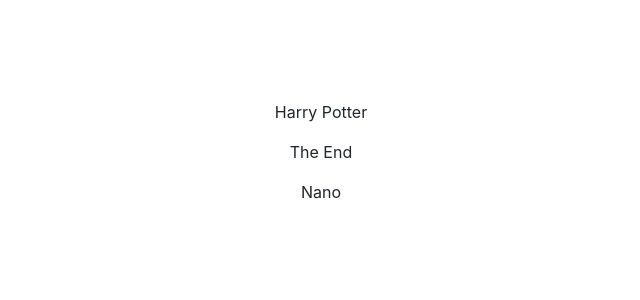
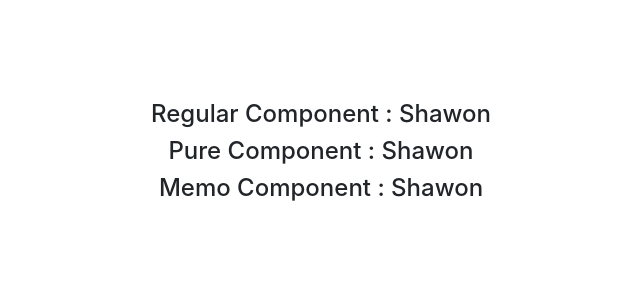
Before and after one commit to shawon39/45-days-of-code---React-JS, a React (Create React App) app: page / in a window 1280 px wide. Shown: the top 300 px of the page, without its empty margins (319-959 px from the left). Built offline with nearby package versions, Linux system fonts and the light colour scheme.

Commit message:
Added Pure Components

```diff
--- /dev/null
+++ b/src/components/14-PureComp/MemoComp.js
@@ -0,0 +1,12 @@
+import React from 'react'
+
+function MemoComp({name}) {
+  console.log("------ Memo Component ------");
+  return (
+    <div>
+      <h4>Memo Component : {name}</h4>
+    </div>
+  )
+}
+
+export default React.memo(MemoComp) // Only Change here
--- /dev/null
+++ b/src/components/14-PureComp/ParentComp.js
@@ -0,0 +1,35 @@
+import React, { Component } from "react";
+import ReqComp from "./ReqComp";
+import PureComp from "./PureComp";
+import MemoComp from "./MemoComp";
+
+class ParentComp extends Component {
+	constructor(props) {
+		super(props);
+
+		this.state = {
+			name: "Shawon",
+		};
+	}
+
+	componentDidMount() {
+		setInterval(() => {
+			this.setState({
+				name: "Shawon",
+			});
+		}, 2000);
+	}
+
+	render() {
+		console.log("------ Parent Component ------");
+		return (
+			<div>
+				<ReqComp name={this.state.name} />
+				<PureComp name={this.state.name} />
+        <MemoComp name={this.state.name}/>
+			</div>
+		);
+	}
+}
+
+export default ParentComp;
--- /dev/null
+++ b/src/components/14-PureComp/PureComp.js
@@ -0,0 +1,14 @@
+import React, { PureComponent } from "react";
+
+class PureComp extends PureComponent {
+	render() {
+		console.log("------ Pure Component ------");
+		return (
+			<div>
+				<h4>Pure Component : {this.props.name}</h4>
+			</div>
+		);
+	}
+}
+
+export default PureComp;
--- /dev/null
+++ b/src/components/14-PureComp/ReqComp.js
@@ -0,0 +1,15 @@
+import React, { Component } from "react";
+
+class ReqComp extends Component {
+
+	render() {
+		console.log("------ Regular Component ------");
+		return (
+			<div>
+				<h4>Regular Component : {this.props.name}</h4>
+			</div>
+		);
+	}
+}
+
+export default ReqComp;
--- a/src/components/App.js
+++ b/src/components/App.js
@@ -16,12 +16,13 @@
 // import HoverCounter from "./11-HigherOrderComponents/HoverCounter/HoverCounter";
 // import ContextAPI from "./12-ContextAPI/ContextAPI";
 // import Fragments from "./13-Fragments/Fragments";
-import Fragments2 from './13-Fragments/Fragments2';
+// import Fragments2 from './13-Fragments/Fragments2';
+import ParentComp from "./14-PureComp/ParentComp";
 
 function App() {
 	return (
 		<div className="App">
-			<Fragments2/>
+			<ParentComp/>
 		</div>
 	);
 }
```
